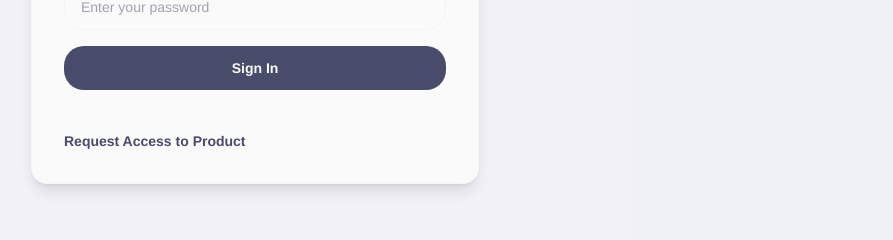
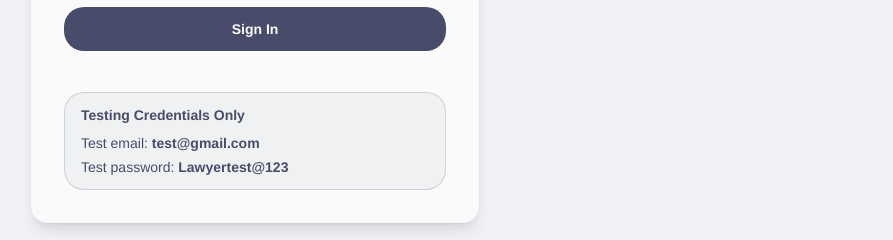
Before and after one commit to Cialfor-Research-Labs/LegalAIChat, a React (Vite) app in the folder ui/: page / in a window 1280 px wide. Shown: the part 424-664 px from the top of the page, without its empty margins (385-1278 px from the left). Built offline with nearby package versions, Linux system fonts and the light colour scheme; no server answers.

Commit message:
Test details

```diff
--- a/ui/src/components/auth/LoginPage.tsx
+++ b/ui/src/components/auth/LoginPage.tsx
@@ -111,13 +111,16 @@ export const LoginPage = ({ apiBase, onLoginSuccess, onShowRequestAccess }: Logi
           </button>
         </form>
 
-        <div className="mt-6 border-t border-outline-variant/15 pt-4 text-sm">
-          <button
-            onClick={onShowRequestAccess}
-            className="font-semibold text-primary hover:underline"
-          >
-            Request Access to Product
-          </button>
+        <div className="mt-6 border-t border-outline-variant/15 pt-4">
+          <div className="rounded-xl border border-primary/20 bg-primary/5 px-4 py-3 text-sm text-on-surface">
+            <p className="font-semibold text-primary">Testing Credentials Only</p>
+            <p className="mt-2">
+              Test email: <span className="font-semibold">test@gmail.com</span>
+            </p>
+            <p className="mt-1">
+              Test password: <span className="font-semibold">Lawyertest@123</span>
+            </p>
+          </div>
         </div>
       </div>
     </div>
```
